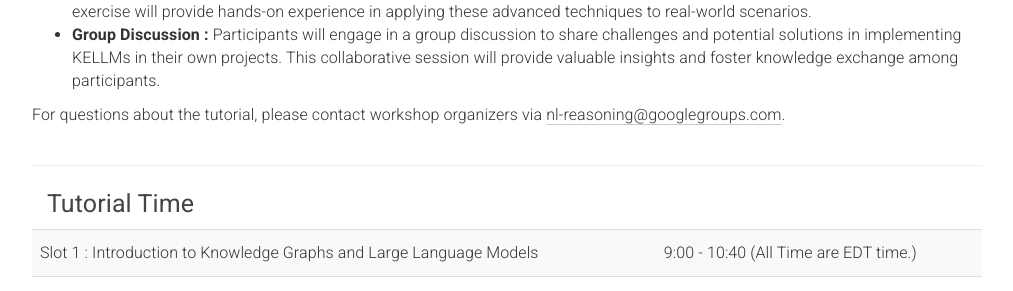
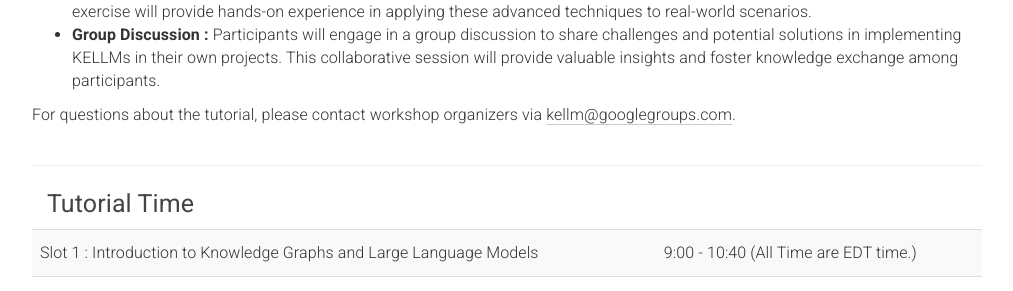
Before and after one commit to kellm-fit/kellm-fit.github.io, a Jekyll site: the page built from _pages/home.md, in a window 1280 px wide and 900 px high, scrolled down 1100 px. Shown: the part 197-488 px from the top of the window, without its empty margins (133-1146 px from the left). Built offline with Jekyll 4.4.1, drawn with Linux system fonts in a browser that asks for light colours.

Commit message:
change contact info

```diff
--- a/_pages/home.md
+++ b/_pages/home.md
@@ -116,7 +116,7 @@ acknowledgements: ""
   <li><b>Group Discussion : </b>Participants will engage in a group discussion to share challenges and potential solutions in implementing KELLMs in their own projects. This collaborative session will provide valuable insights and foster knowledge exchange among participants.</li>
  </ul>
  <p>
-   For questions about the tutorial, please contact workshop organizers via <a href="nl-reasoning@googlegroups.com">nl-reasoning@googlegroups.com</a>.
+   For questions about the tutorial, please contact workshop organizers via <a href="kellm@googlegroups.com">kellm@googlegroups.com</a>.
 
   </p>
   </div>
```
Also changed, not shown: 2 other files.
